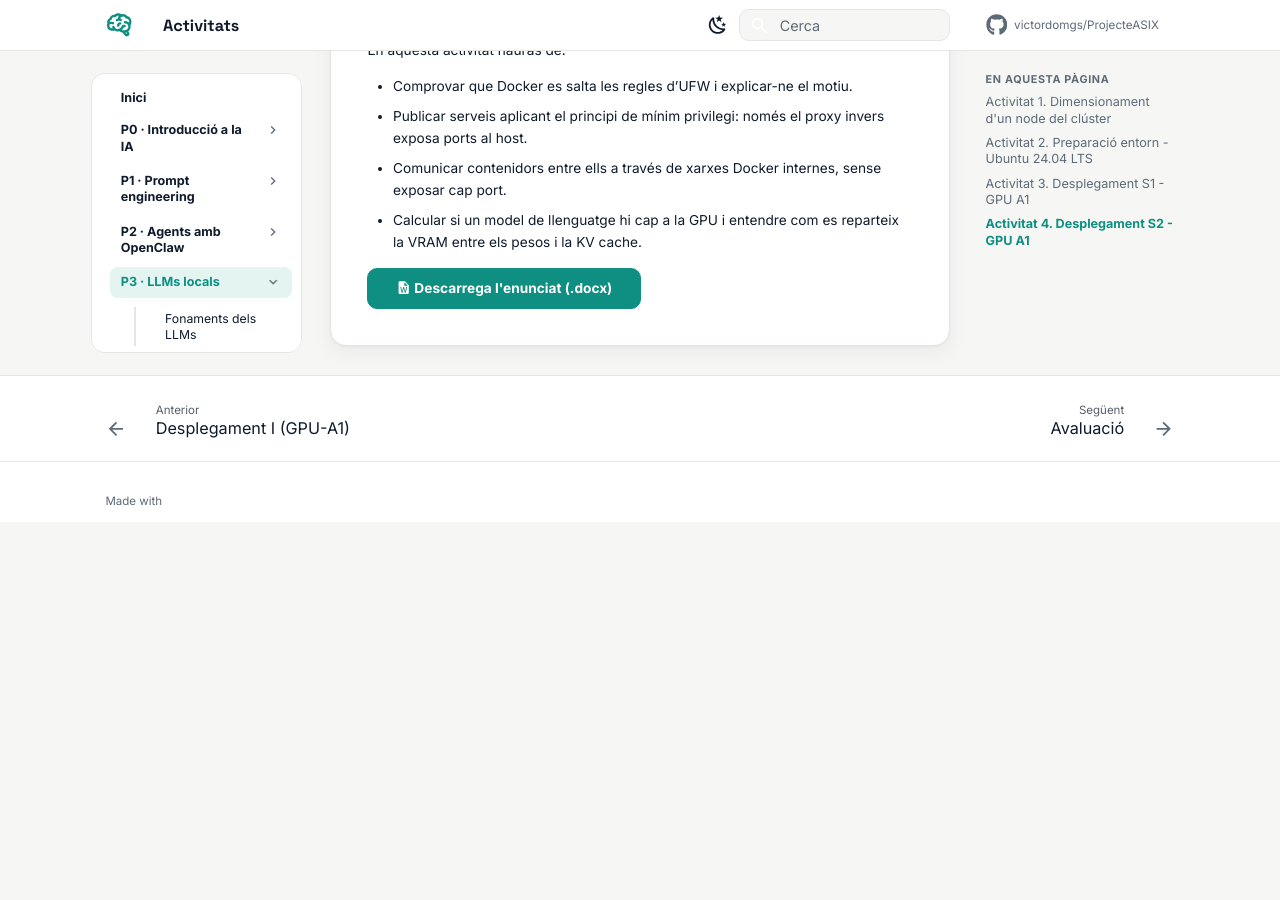
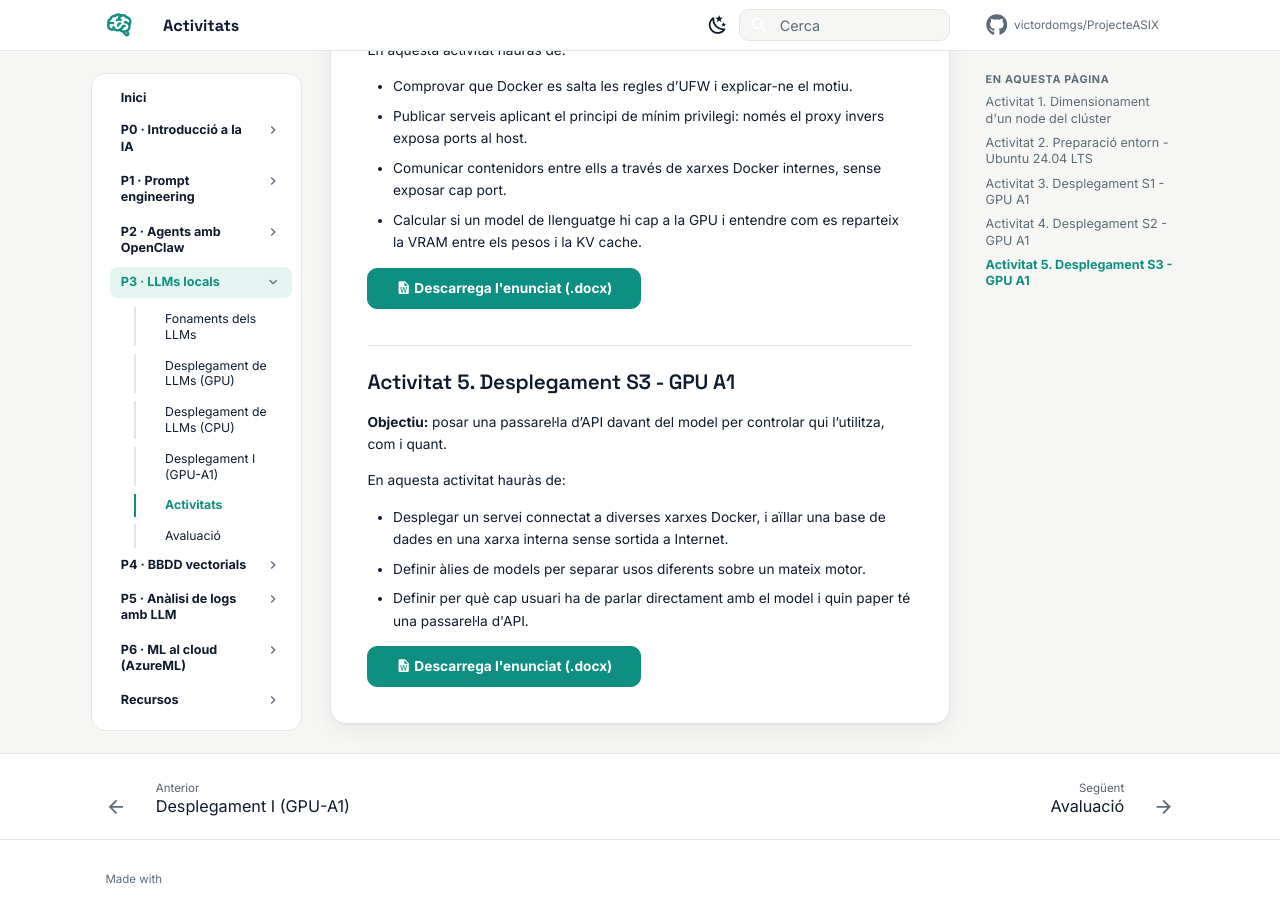
Before and after one commit to victordomgs/ProjecteASIX, an MkDocs documentation site: the page built from docs/p3-llms-locals/activitats.md, in a window 1280 px wide and 900 px high, scrolled down 1544 px. Built offline with MkDocs 1.6.1 and Material for MkDocs 9.7.7, drawn with Linux system fonts in a browser that asks for light colours; comment, search, counter and statistics services are not loaded; before the commit the page ends 2066 px from its top, so only the background shows below that.

Commit message:
Update activitats.md

```diff
--- a/docs/p3-llms-locals/activitats.md
+++ b/docs/p3-llms-locals/activitats.md
@@ -53,3 +53,15 @@ En aquesta activitat hauràs de:
 - Calcular si un model de llenguatge hi cap a la GPU i entendre com es reparteix la VRAM entre els pesos i la KV cache.
 
 [:material-file-word: Descarrega l'enunciat (.docx)](fitxers/P3_Desplegament-S2_2026-27.docx){ .md-button .md-button--primary download="P3_Desplegament-S2_2026-27.docx" }
+
+## Activitat 5. Desplegament S3 - GPU A1
+
+**Objectiu:** posar una passarel·la d’API davant del model per controlar qui l’utilitza, com i quant.
+
+En aquesta activitat hauràs de:
+
+- Desplegar un servei connectat a diverses xarxes Docker, i aïllar una base de dades en una xarxa interna sense sortida a Internet.
+- Definir àlies de models per separar usos diferents sobre un mateix motor.
+- Definir per què cap usuari ha de parlar directament amb el model i quin paper té una passarel·la d'API.
+
+[:material-file-word: Descarrega l'enunciat (.docx)](fitxers/P3_Desplegament-S3_2026-27.docx){ .md-button .md-button--primary download="P3_Desplegament-S2_2026-27.docx" }
```
